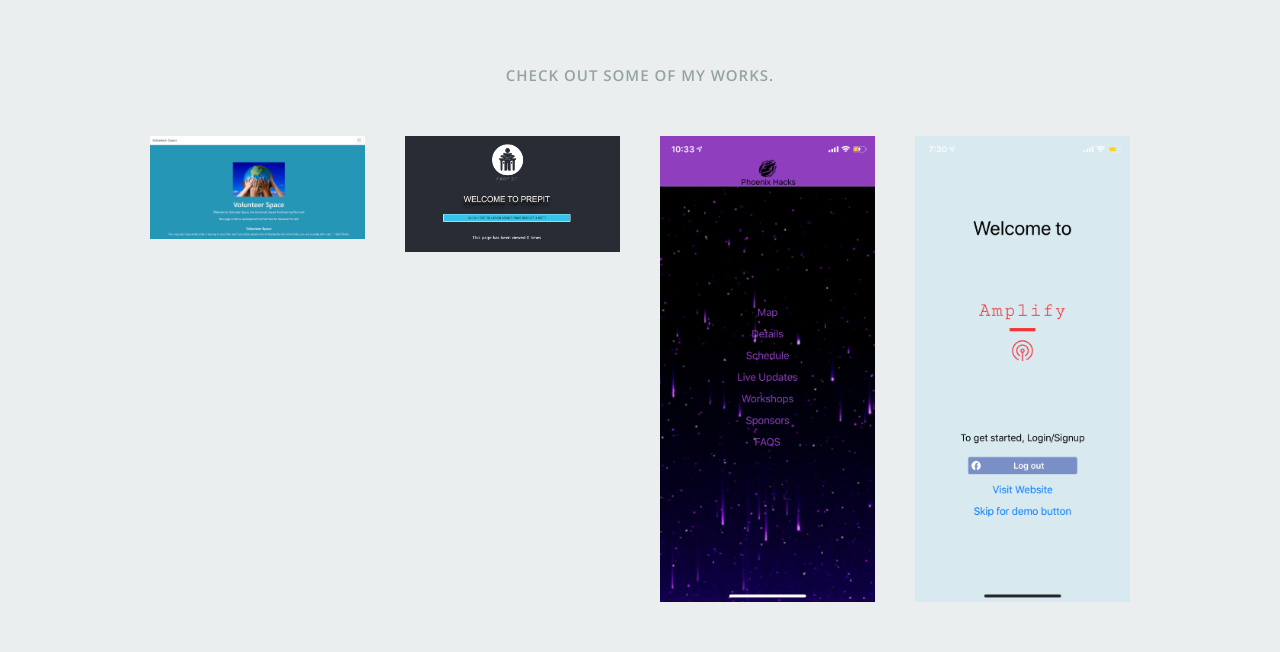
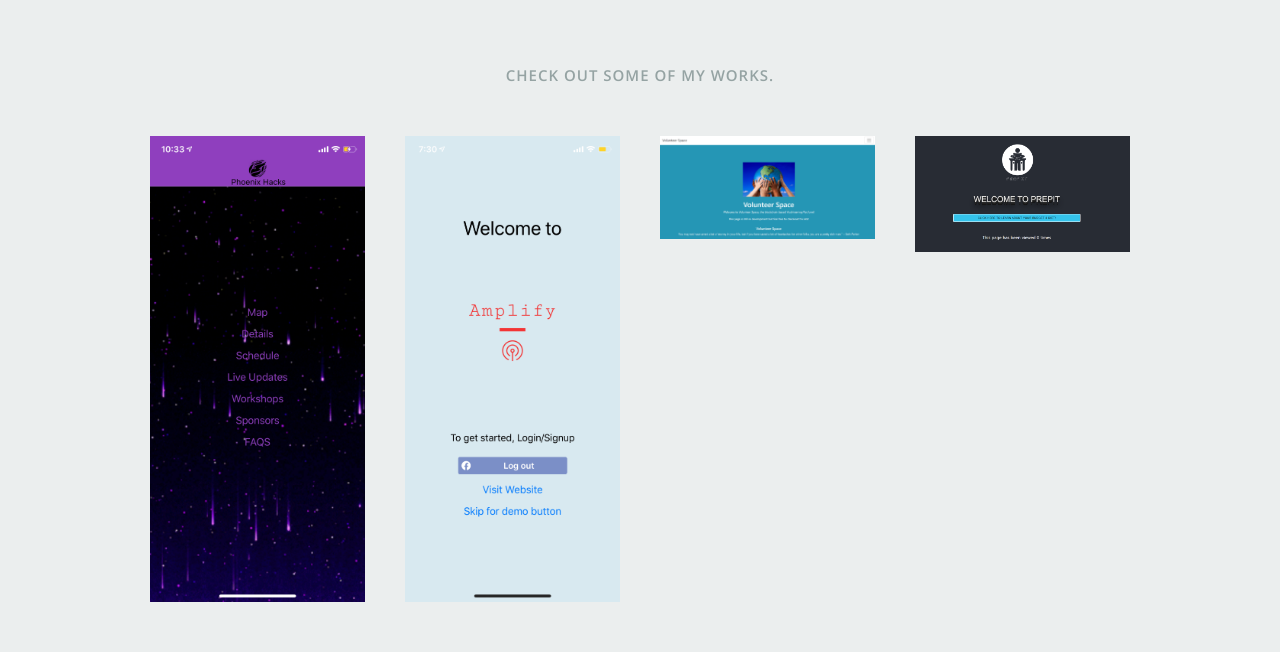
Before and after one commit to jongan69/resume, a React (Create React App) app: page / in a window 1280 px wide. Shown: the part 2820-3472 px from the top of the page. Built offline with nearby package versions, Linux system fonts and the light colour scheme.

Commit message:
Fixing style

```diff
--- a/public/css/media-queries.css
+++ b/public/css/media-queries.css
@@ -50,7 +50,7 @@
    /* About Section
    ------------------------------------------------------------------- */
    #about .profile-pic {
-      width: 120px;
+      width: 114x;
       height: 114px;
       margin-left: 12px;
    }
--- a/public/resumeData.json
+++ b/public/resumeData.json
@@ -108,6 +108,18 @@
   "portfolio":{
     "projects": [
       {
+        "title":"Phoenix Hacks App",
+        "category":"A mobile application being built for the 2020 Florida Polytechnic Univeristy Phoenix Hackathon",
+        "image":"phoenixhacksapp.jpeg",
+        "url":"http://www.phoenixhacks.com"
+      },
+      {
+        "title":"Amplify",
+        "category":"A mobile app that was built to amplify a stadium vistitors expirience",
+        "image":"amplifyapp.PNG",
+        "url":"github.com/jongan69/amplify"
+      },
+      {
         "title":"Volunteer Space",
         "category":"A React blockchain platform that was built at a hackathon to verify volunteer hours and events",
         "image":"volunteerspace.PNG",
@@ -118,18 +130,6 @@
         "category":"An application for food and dietary information",
         "image":"Prepit.PNG",
         "url":"https://prepit.org"
-      },
-      {
-        "title":"Phoenix Hacks App",
-        "category":"A mobile application being built for the 2020 Florida Polytechnic Univeristy Phoenix Hackathon",
-        "image":"phoenixhacksapp.jpeg",
-        "url":"http://www.phoenixhacks.com"
-      },
-      {
-        "title":"Amplify",
-        "category":"A mobile app that was built to amplify a stadium vistitors expirience",
-        "image":"amplifyapp.PNG",
-        "url":"github.com/jongan69/amplify"
       }
     ]
   },
```
Also changed, not shown: 1 other file (tests, documents, lock files or other folders).
